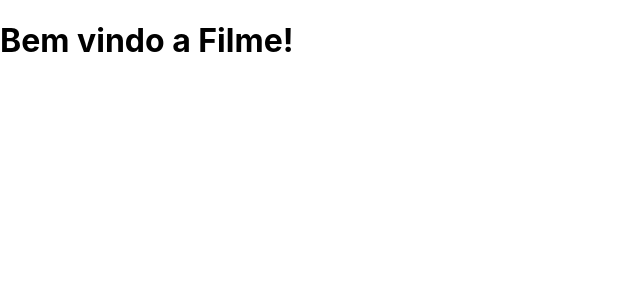
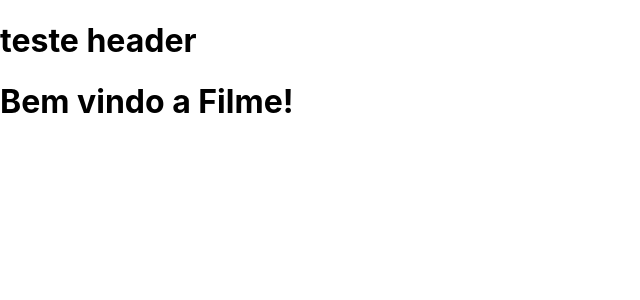
Before and after one commit to shajardini/startflixmgsp, a React (Create React App) app: page /filme/1 in a window 1280 px wide. Shown: the top 300 px of the page, without its empty margins (0-640 px from the left). Built offline with nearby package versions, Linux system fonts and the light colour scheme; the HTML template or start-up script is replaced by a standard one.

Commit message:
atualização

```diff
--- a/src/routes.js
+++ b/src/routes.js
@@ -1,11 +1,12 @@
 import { BrowserRouter, Routes, Route } from "react-router-dom";
 import Home from "./pages/home";
 import Filme from "./pages/filme";
+import Header from "./components/header";
 
 function RotasApp(){
     return(
        <BrowserRouter>
-
+            <Header/>
             <Routes>
                 <Route path='/' element={<Home/>}/>
                 <Route path='/filme/:id' element={<Filme/>}/>
```
Also changed, not shown: src/components/footer/index.jsx (added, +7 -0 lines).
